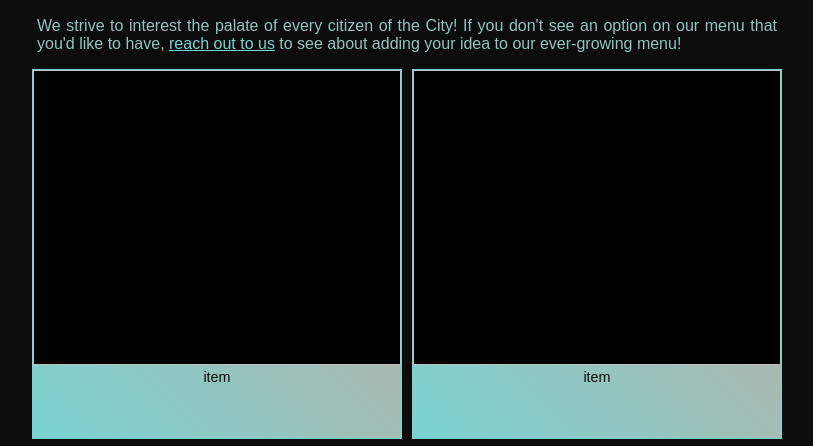
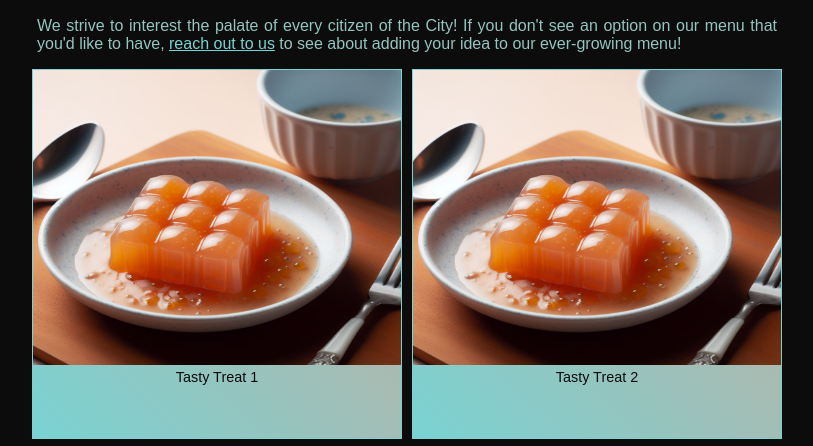
Before and after one commit to cs-cmd/city-cube-restaurant, a website built with webpack: page src/index.html in a window 1280 px wide. Both pictures are taken after a click on the item "Menu". Shown: the part 290-736 px from the top of the page, without its empty margins (233-1046 px from the left). Built offline with nearby package versions, Linux system fonts and the light colour scheme.

Commit message:
Completed rough draft of menu page

```diff
--- a/legal/notice.txt
+++ b/legal/notice.txt
@@ -9,3 +9,5 @@ Any images used in this site, unless otherwise specified in this text document,
 
 The following images are not AI generated and were sourced from:
     - n/a
+
+Fonts used, external from those used by default in the browser, were retrieved from the Internet.
--- a/res/styles/menu-grid-style.css
+++ b/res/styles/menu-grid-style.css
@@ -4,6 +4,7 @@
     display: grid;
     grid-template-columns: 1fr 1fr;
     grid-template-rows: 1fr;
+    margin-bottom: 10px;
     gap: 10px;
 }
 
@@ -14,16 +15,13 @@
     color: var(--bg-main);
     background-image: linear-gradient(45deg, var(--accent-main), var(--accent-second));
     aspect-ratio: 1 / 1;
+    transition: scale .25s;
 }
 
-
-
-
-
-
-
-
-
+.menu .cell:hover {
+    scale: 105%;
+    cursor: pointer;
+}
 
 .menu .cell > img {
     height: 80%;
--- a/src/pages/createMenuPage.js
+++ b/src/pages/createMenuPage.js
@@ -1,7 +1,14 @@
 import { createLink, setUpBaseDiv } from "./createBaseline";
 import '../../res/styles/menu-grid-style.css';
+const foodImagePath = require('../../res/images/food-images/food1.jpg');
 
 export function createMenuPage() {
+    const foodDesc = [
+        'Tasty Treat 1',
+        'Tasty Treat 2',
+        'Tasty Treat 3'
+    ];
+
     let mainDiv = setUpBaseDiv();
 
     const mainHeader = document.createElement('h1');
@@ -19,13 +26,13 @@ export function createMenuPage() {
     const menu = document.createElement('div');
     menu.classList.add('menu');
 
-    for(let i = 0; i < 6; ++i) {
+    for(let i = 0; i < 3; ++i) {
         const cell = document.createElement('figure');
         cell.classList.add('cell');
         const image = new Image();
-        // image.src = src;
+        image.src = foodImagePath;
         const figCap = document.createElement('figcaption');
-        figCap.innerText = 'item';
+        figCap.innerText = foodDesc[i];
         cell.appendChild(image);
         cell.appendChild(figCap);
 
```
Also changed, not shown: dist/bundle.js, dist/c4ba685b208d62168f8e.jpg (added).
